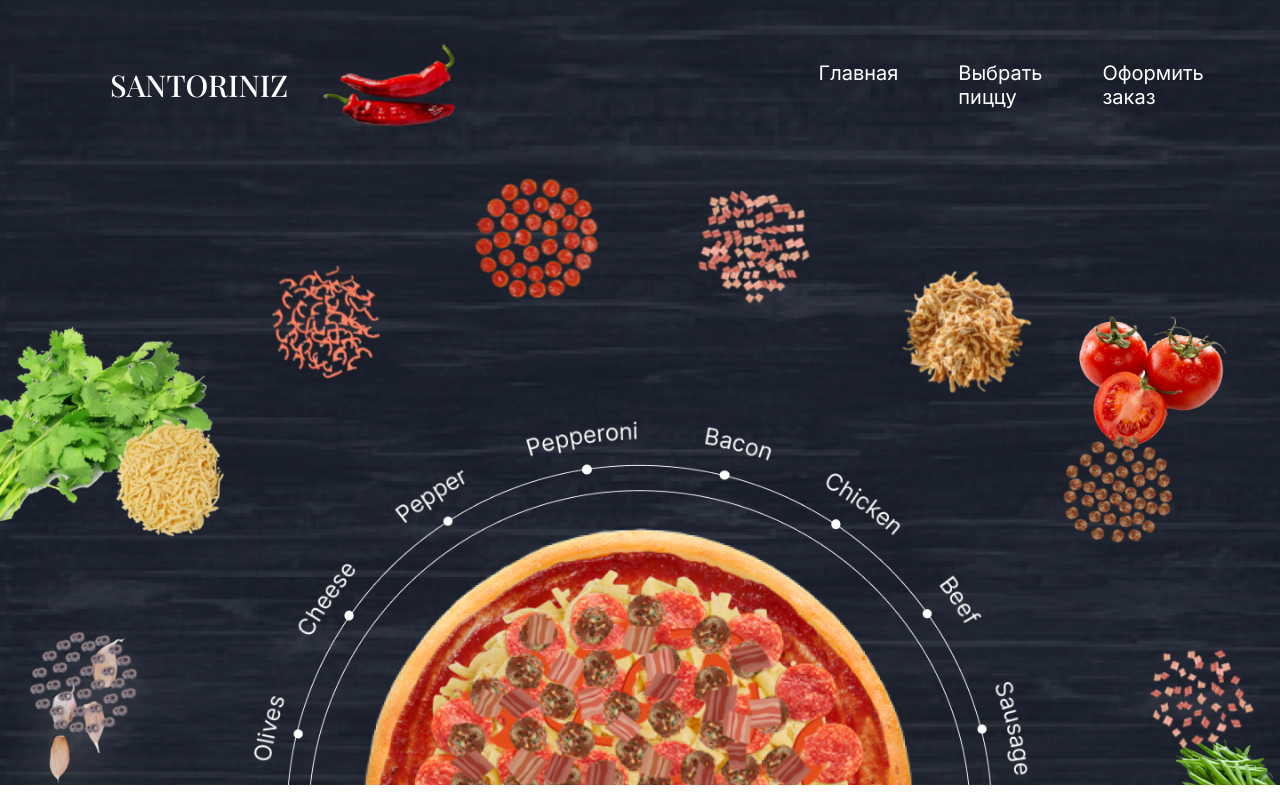
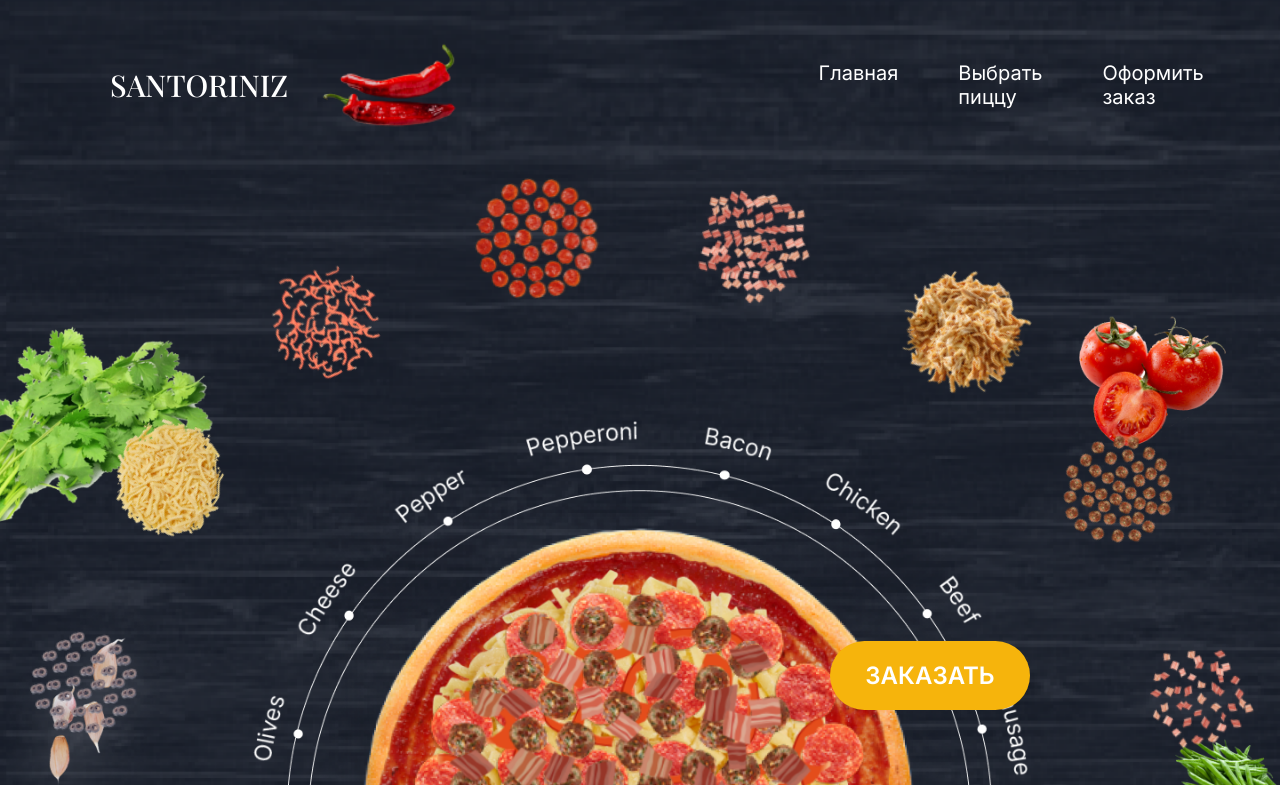
Before and after one commit to Melly5/pizza-cite, a React (Vite) app: page / in a window 1280 px wide. Shown: the top 800 px of the page. Built offline with nearby package versions, Linux system fonts and the light colour scheme.

Commit message:
feat: добавить кнопку на домашнюю страницу

```diff
--- a/src/pages/HomePage/HomePage.scss
+++ b/src/pages/HomePage/HomePage.scss
@@ -1,4 +1,5 @@
 @use 'sass:math';
+@import '../../assets/global-scss/button';
 @mixin distribute-on-circle($nb-items, $circle-size, $item-size) {
   $half-item: math.div($item-size, 2);
   $half-parent: math.div($circle-size, 2);
--- a/src/pages/HomePage/HomePage.tsx
+++ b/src/pages/HomePage/HomePage.tsx
@@ -1,4 +1,5 @@
 import React from 'react';
+import { Link } from 'react-router-dom';
 import './HomePage.scss';
 
 export const HomePage = () => {
@@ -22,6 +23,9 @@ export const HomePage = () => {
           </li>
         ))}
       </ul>
+      <Link className='link' to='/pizzas'>
+        <button className='button active main'>ЗАКАЗАТЬ</button>
+      </Link>
     </div>
   );
 };
```
